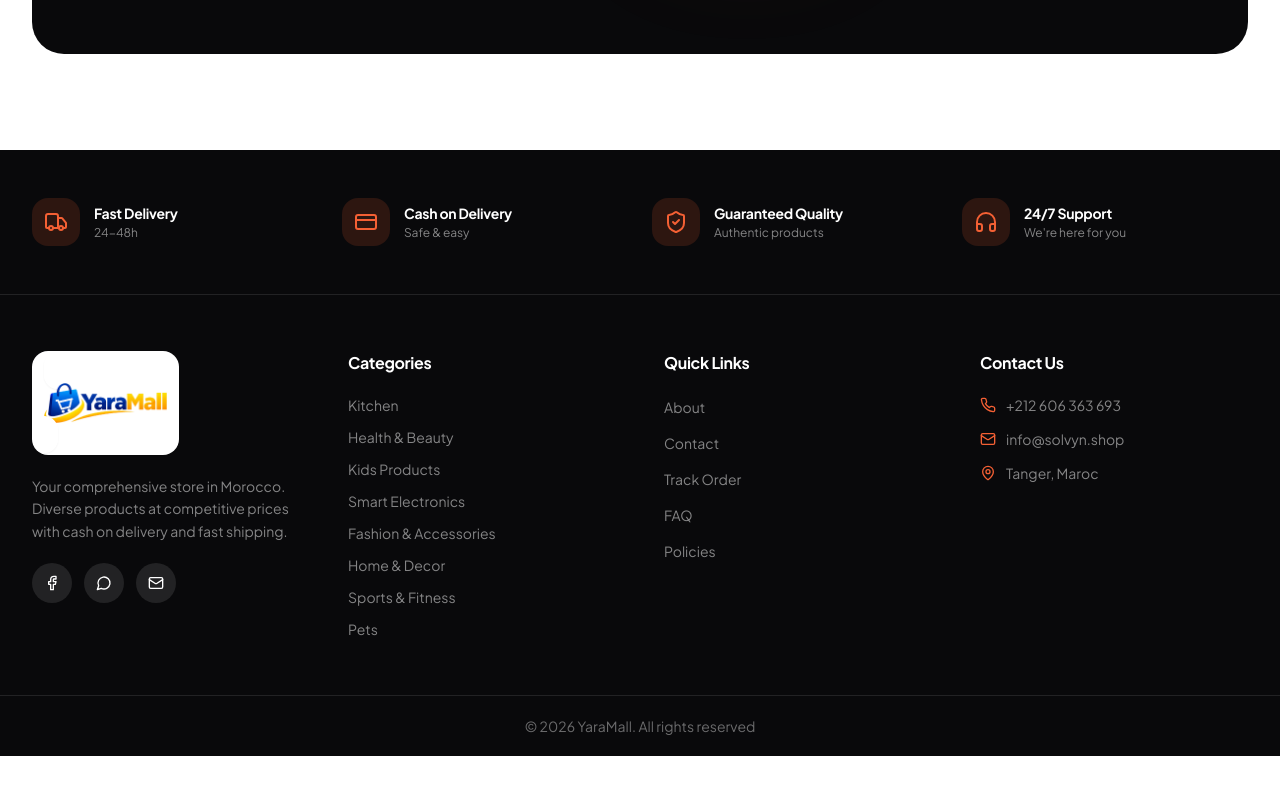
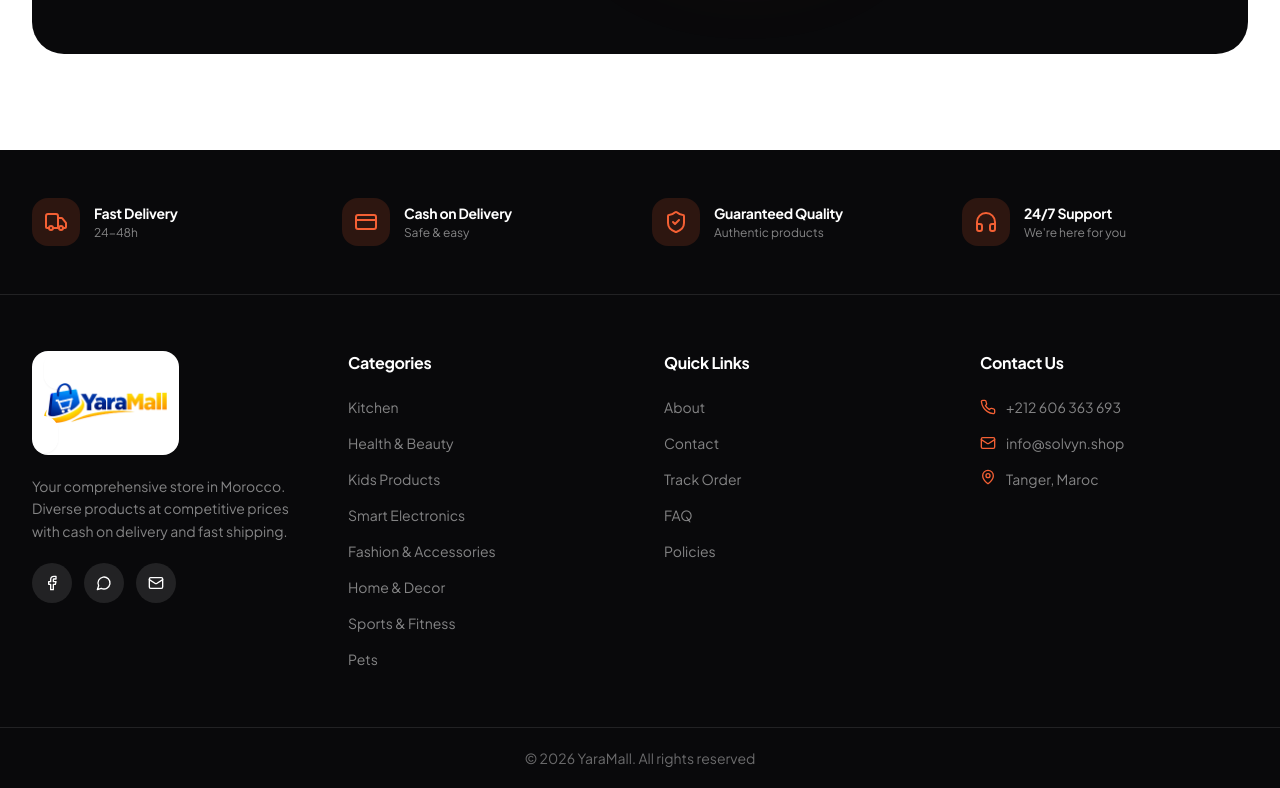
Before and after one commit to solvynshop/yaramall, a Next.js app: page / in a window 1280 px wide. Shown: the part 4905-5693 px from the top of the page. Before the commit the page ends 5661 px from the top, so only its background shows below. Built offline with nearby package versions, Linux system fonts and the light colour scheme; no server answers.

Commit message:
Header glass fix and footer alignment

```diff
--- a/components/layout/footer.tsx
+++ b/components/layout/footer.tsx
@@ -62,7 +62,7 @@
             <ul className="space-y-3">
               {categories.map((cat) => (
                 <li key={cat.id}>
-                  <Link href={`/collections/${cat.handle}`} className="text-sm text-background/50 hover:text-primary transition-colors flex items-center gap-1 group justify-center md:justify-start rtl:md:justify-end">
+                  <Link href={`/collections/${cat.handle}`} className="text-sm leading-6 text-background/50 hover:text-primary transition-colors flex items-center gap-1 group justify-center md:justify-start rtl:md:justify-end">
                     {cat.title}
                     <ArrowIcon className="h-3 w-3 opacity-0 group-hover:opacity-100 -translate-x-1 group-hover:translate-x-0 transition-all" />
                   </Link>
@@ -74,20 +74,20 @@
           <div className="text-center md:text-left rtl:md:text-right">
             <h4 className="font-heading font-bold text-base mb-5">{t('footer.links')}</h4>
             <ul className="space-y-3">
-              <li><Link href="/about" className="text-sm text-background/50 hover:text-primary transition-colors">{t('nav.about')}</Link></li>
-              <li><Link href="/contact" className="text-sm text-background/50 hover:text-primary transition-colors">{t('nav.contact')}</Link></li>
-              <li><Link href="/track-order" className="text-sm text-background/50 hover:text-primary transition-colors">{t('nav.trackOrder')}</Link></li>
-              <li><Link href="/faq" className="text-sm text-background/50 hover:text-primary transition-colors">{t('nav.faq')}</Link></li>
-              <li><Link href="/policies" className="text-sm text-background/50 hover:text-primary transition-colors">{t('nav.policies')}</Link></li>
+              <li><Link href="/about" className="block text-sm leading-6 text-background/50 hover:text-primary transition-colors">{t('nav.about')}</Link></li>
+              <li><Link href="/contact" className="block text-sm leading-6 text-background/50 hover:text-primary transition-colors">{t('nav.contact')}</Link></li>
+              <li><Link href="/track-order" className="block text-sm leading-6 text-background/50 hover:text-primary transition-colors">{t('nav.trackOrder')}</Link></li>
+              <li><Link href="/faq" className="block text-sm leading-6 text-background/50 hover:text-primary transition-colors">{t('nav.faq')}</Link></li>
+              <li><Link href="/policies" className="block text-sm leading-6 text-background/50 hover:text-primary transition-colors">{t('nav.policies')}</Link></li>
             </ul>
           </div>
 
           <div className="text-center md:text-left rtl:md:text-right">
             <h4 className="font-heading font-bold text-base mb-5">{t('footer.contact')}</h4>
-            <ul className="space-y-3.5 inline-block text-left rtl:text-right">
-              <li className="flex items-center gap-2.5 text-sm text-background/50"><Phone className="h-4 w-4 text-primary shrink-0" /><span dir="ltr">+212 606 363 693</span></li>
-              <li className="flex items-center gap-2.5 text-sm text-background/50"><Mail className="h-4 w-4 text-primary shrink-0" />info@solvyn.shop</li>
-              <li className="flex items-start gap-2.5 text-sm text-background/50"><MapPin className="h-4 w-4 text-primary shrink-0 mt-0.5" />Tanger, Maroc</li>
+            <ul className="space-y-3 inline-block text-left rtl:text-right">
+              <li className="flex items-center gap-2.5 text-sm leading-6 text-background/50"><Phone className="h-4 w-4 text-primary shrink-0" /><span dir="ltr">+212 606 363 693</span></li>
+              <li className="flex items-center gap-2.5 text-sm leading-6 text-background/50"><Mail className="h-4 w-4 text-primary shrink-0" />info@solvyn.shop</li>
+              <li className="flex items-start gap-2.5 text-sm leading-6 text-background/50"><MapPin className="h-4 w-4 text-primary shrink-0 mt-0.5" />Tanger, Maroc</li>
             </ul>
           </div>
         </div>
--- a/components/layout/header.tsx
+++ b/components/layout/header.tsx
@@ -91,7 +91,7 @@
   }, []);
 
   return (
-    <header className={`sticky top-0 z-40 w-full transition-all duration-500 [transition-timing-function:var(--ease-out-apple)] ${scrolled ? 'glass shadow-card' : 'bg-background/85 backdrop-blur-xl shadow-card'}`}>
+    <header className={`sticky top-0 z-40 w-full transition-all duration-500 [transition-timing-function:var(--ease-out-apple)] ${scrolled ? 'bg-background/85 backdrop-blur-xl shadow-card' : 'bg-background/85 backdrop-blur-xl shadow-card'}`}>
       {/* Top bar */}
       <div className={`hidden md:block border-b border-border/50 transition-all duration-300 ${scrolled ? 'h-0 opacity-0 overflow-hidden' : 'opacity-100'}`}>
         <div className="container mx-auto flex items-center justify-between px-4 py-2 text-xs text-muted-foreground">
```
